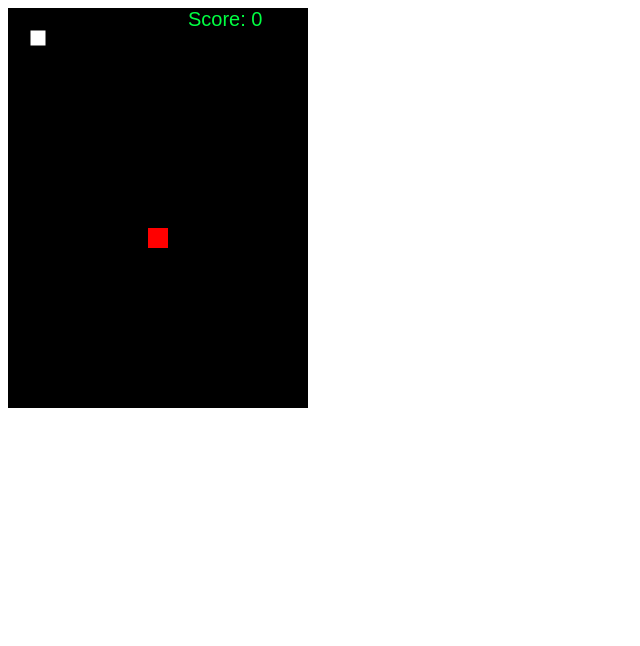
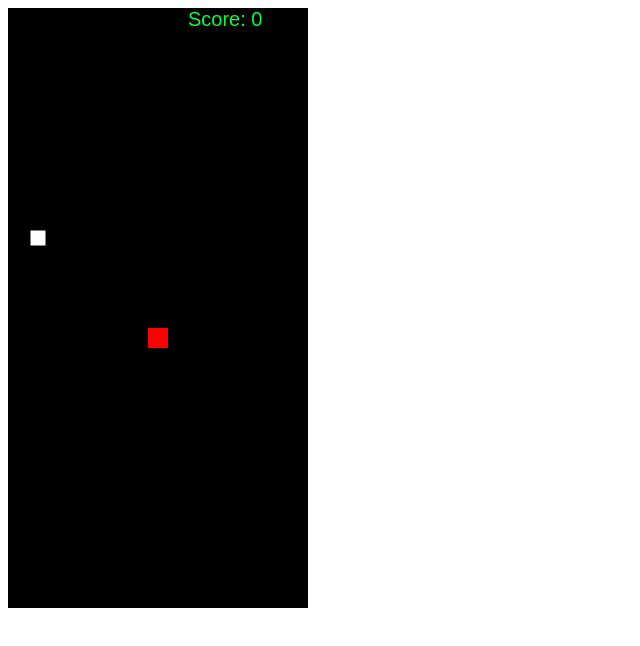
Before and after one commit to rkhushi/raiinXsnake, a plain HTML site: page index.html in a window 1280 px wide. Shown: the whole page, without its empty margins (0-640 px from the left). Drawn offline with Linux system fonts and the light colour scheme.

Commit message:
Update index.html

```diff
--- a/index.html
+++ b/index.html
@@ -4,7 +4,7 @@
     </head>
 
     <body>
-        <canvas id="canvas" widht="400" height="400"></canvas>
+        <canvas id="canvas" widht="600" height="600"></canvas>
         <script src="snake.js"></script>
     </body>
 </html>
```
